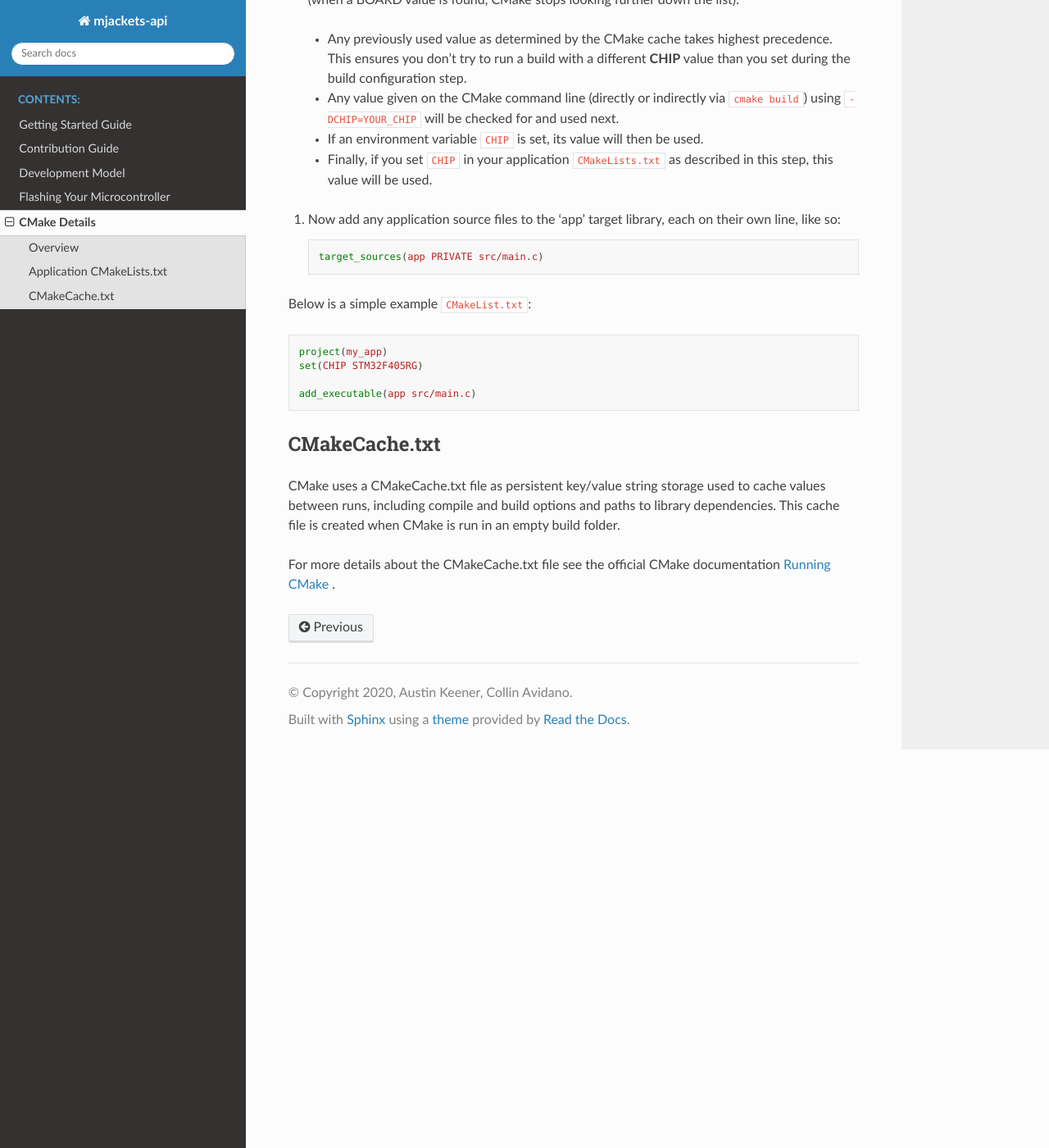
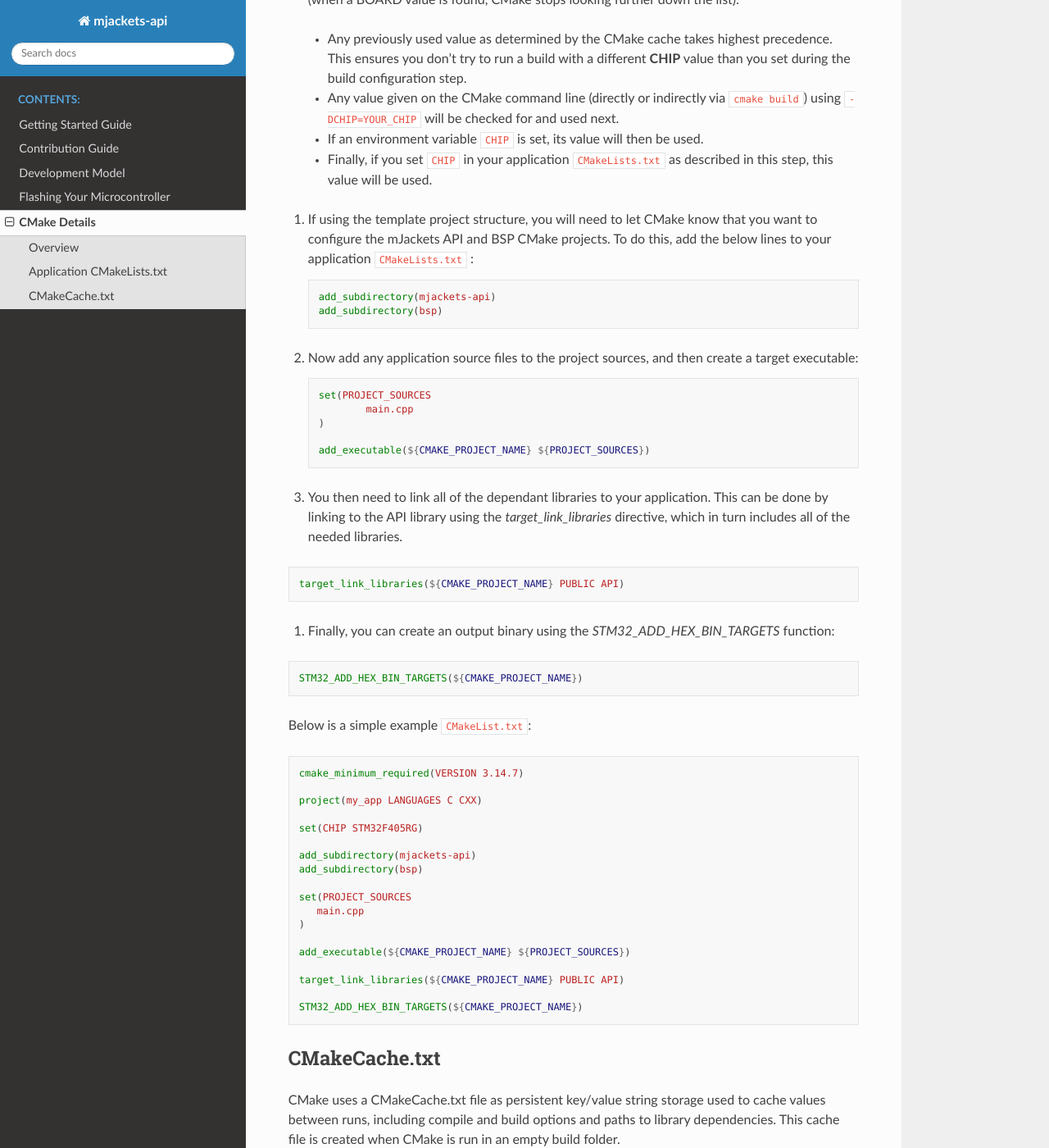
Before and after one commit to RoboJackets/mjackets-api, a Sphinx documentation site: the page built from docs/build_system/CMakeDetails.rst, in a window 1280 px wide and 1400 px high, scrolled down 1361 px. Shown: the whole window at 82% size. Built offline with Sphinx 7.4.7 and the Read the Docs theme 2.0.0, drawn with Linux system fonts in a browser that asks for light colours; pages that are not in the unit, such as notebooks, are missing from menus; some of the changed text lies outside the part shown.

Commit message:
Build system documentation updates

```diff
--- a/CMakeLists.txt
+++ b/CMakeLists.txt
@@ -22,10 +22,6 @@ target_include_directories(API PUBLIC
     include/
 )
 
-target_include_directories(API PRIVATE
-    ${CMAKE_SOURCE_DIR}/bsp/inc
-)
-
 find_package(HAL COMPONENTS STM32${FAMILY} REQUIRED)
 find_package(CMSIS COMPONENTS STM32${DEVICE} REQUIRED)
 
--- a/docs/build_system/CMakeDetails.rst
+++ b/docs/build_system/CMakeDetails.rst
@@ -84,21 +84,65 @@ files.
    - Finally, if you set ``CHIP`` in your application :file:`CMakeLists.txt`
      as described in this step, this value will be used.
 
-#. Now add any application source files to the 'app' target
-   library, each on their own line, like so:
+#. If using the template project structure, you will need to let CMake know
+   that you want to configure the mJackets API and BSP CMake projects. To do
+   this, add the below lines to your application :file:`CMakeLists.txt` :
 
    .. code-block:: cmake
 
-      target_sources(app PRIVATE src/main.c)
+      add_subdirectory(mjackets-api)
+      add_subdirectory(bsp)
+
+#. Now add any application source files to the project sources, and then create
+   a target executable:
+
+   .. code-block:: cmake
+
+      set(PROJECT_SOURCES
+	      main.cpp
+      )
+
+      add_executable(${CMAKE_PROJECT_NAME} ${PROJECT_SOURCES})
+
+#. You then need to link all of the dependant libraries to your application. This
+   can be done by linking to the API library using the `target_link_libraries`
+   directive, which in turn includes all of the needed libraries.
+
+.. code-block:: cmake
+
+   target_link_libraries(${CMAKE_PROJECT_NAME} PUBLIC API)
+
+#. Finally, you can create an output binary using the `STM32_ADD_HEX_BIN_TARGETS`
+   function:
+
+.. code-block:: cmake
+
+   STM32_ADD_HEX_BIN_TARGETS(${CMAKE_PROJECT_NAME})
+
 
 Below is a simple example :file:`CMakeList.txt`:
 
 .. code-block:: cmake
 
-   project(my_app)
+   cmake_minimum_required(VERSION 3.14.7)
+
+   project(my_app LANGUAGES C CXX)
+
    set(CHIP STM32F405RG)
 
-   add_executable(app src/main.c)
+   add_subdirectory(mjackets-api)
+   add_subdirectory(bsp)
+
+   set(PROJECT_SOURCES
+      main.cpp
+   )
+
+   add_executable(${CMAKE_PROJECT_NAME} ${PROJECT_SOURCES})
+
+   target_link_libraries(${CMAKE_PROJECT_NAME} PUBLIC API)
+
+   STM32_ADD_HEX_BIN_TARGETS(${CMAKE_PROJECT_NAME})
+
 
 CMakeCache.txt
 **************
--- a/docs/contributing/workflow.rst
+++ b/docs/contributing/workflow.rst
@@ -1,4 +1,4 @@
-.. _Contribution workflow:
+.. _contribution_workflow:
 
 Contribution Workflow
 *********************
--- a/docs/flashing/index.rst
+++ b/docs/flashing/index.rst
@@ -1,3 +1,5 @@
+.. _flashing
+
 Flashing Your Microcontroller
 *****************************
 
```
Also changed, not shown: other parts of docs/build_system/CMakeDetails.rst (+1 -1 lines), 1 other file.
